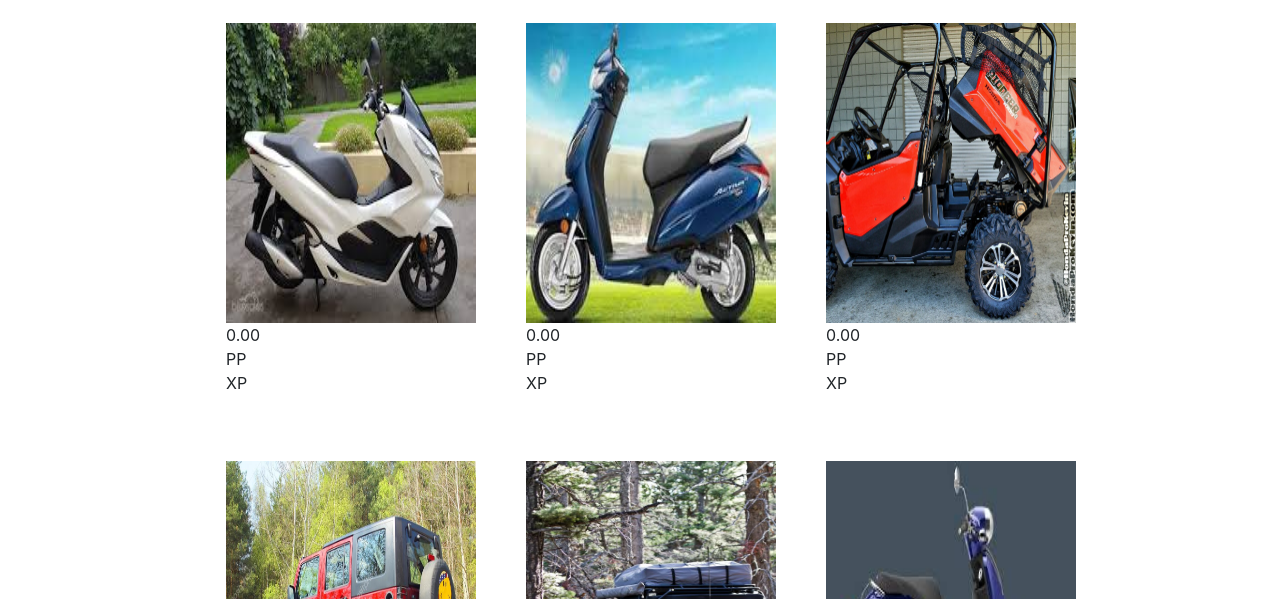
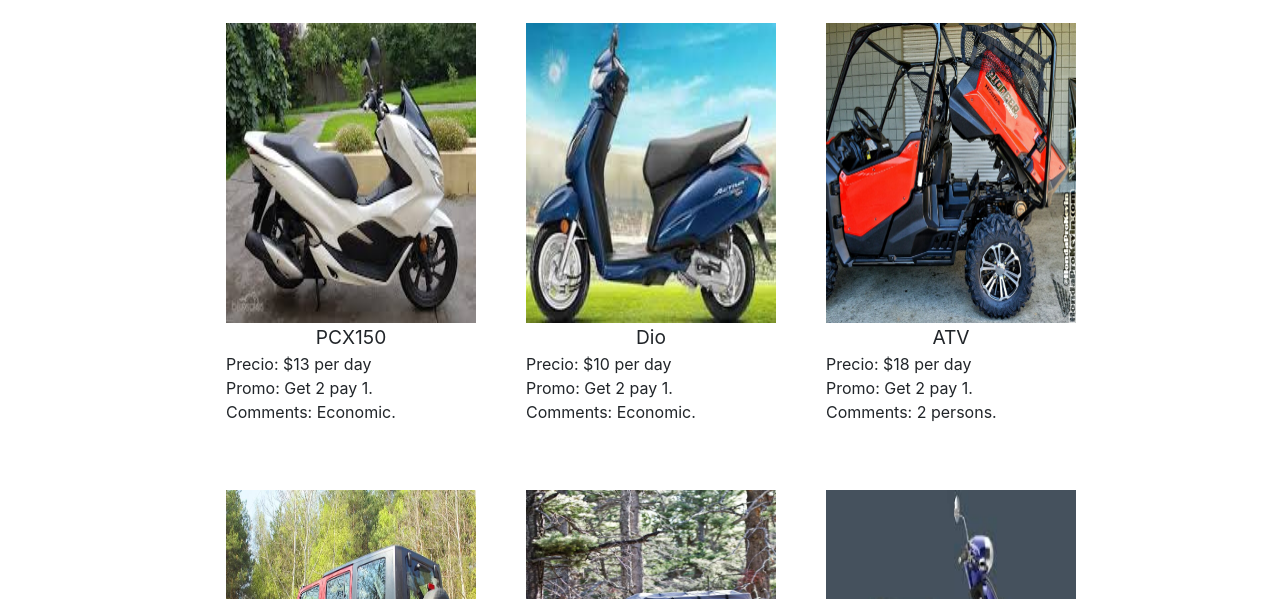
Before and after one commit to CristiamSanchez/projectsBYUI.github.io, a plain HTML site: page rentals.html in a window 1280 px wide. Shown: the part 201-800 px from the top of the page. Drawn offline with Linux system fonts and the light colour scheme.

Commit message:
changes with json file error

```diff
--- a/js/data/data.js
+++ b/js/data/data.json
@@ -1,4 +1,4 @@
-/*Data was validated in https://jsonformatter.curiousconcept.com/#  */
+
 {
     "pack":
     [{
--- a/js/reader.js
+++ b/js/reader.js
@@ -1,5 +1,5 @@
 
-fetch("js/data/data.js")
+fetch('js/data/data.json')
     .then(function (response) {
         return response.json();
     })
@@ -11,32 +11,32 @@
             if(pack[i].name == "Metro"){
                 console.log('Entro');
                 document.getElementById('Metro').innerHTML = pack[i].name;
-                document.getElementById('priceM').innerHTML = 'Precio: $' + pack[i].price;
+                document.getElementById('priceM').innerHTML = 'Precio: $' + pack[i].price + ' per day';
                 document.getElementById('commentM').innerHTML = 'Comments: ' + pack[i].comment;
                 document.getElementById('promoM').innerHTML = 'Promo: ' + pack[i].promo;
             }else if(pack[i].name == "ATV"){
                 document.getElementById('ATV').innerHTML = pack[i].name;
-                document.getElementById('priceA').innerHTML = 'Precio: $' + pack[i].price;
+                document.getElementById('priceA').innerHTML = 'Precio: $' + pack[i].price  + ' per day';
                 document.getElementById('commentA').innerHTML = 'Comments: ' + pack[i].comment;
                 document.getElementById('promoA').innerHTML = 'Promo: ' + pack[i].promo;
             }else if(pack[i].name == "PCX150"){
                 document.getElementById('PCX').innerHTML = pack[i].name;
-                document.getElementById('priceP').innerHTML = 'Precio: $' + pack[i].price;
+                document.getElementById('priceP').innerHTML = 'Precio: $' + pack[i].price + ' per day';
                 document.getElementById('commentP').innerHTML = 'Comments: ' + pack[i].comment;
                 document.getElementById('promoP').innerHTML = 'Promo: ' + pack[i].promo;
             }else if(pack[i].name == "Dio"){
                 document.getElementById('Dio').innerHTML = pack[i].name;
-                document.getElementById('priceD').innerHTML = 'Precio: $' + pack[i].price;
+                document.getElementById('priceD').innerHTML = 'Precio: $' + pack[i].price + ' per day';
                 document.getElementById('commentD').innerHTML = 'Comments: ' + pack[i].comment;
                 document.getElementById('promoD').innerHTML = 'Promo: ' + pack[i].promo;
             }else if(pack[i].name == "Jeep4"){
                 document.getElementById('Jeep4').innerHTML = pack[i].name;
-                document.getElementById('price4').innerHTML = 'Precio: $' + pack[i].price;
+                document.getElementById('price4').innerHTML = 'Precio: $' + pack[i].price + ' per day';
                 document.getElementById('comment4').innerHTML = 'Comments: ' + pack[i].comment;
                 document.getElementById('promo4').innerHTML = 'Promo: ' + pack[i].promo;
             }else if(pack[i].name == "Jeep2"){
                 document.getElementById('Jeep2').innerHTML = pack[i].name;
-                document.getElementById('price2').innerHTML = 'Precio: $' + pack[i].price;
+                document.getElementById('price2').innerHTML = 'Precio: $' + pack[i].price + ' per day';
                 document.getElementById('comment2').innerHTML = 'Comments: ' + pack[i].comment;
                 document.getElementById('promo2').innerHTML = 'Promo: ' + pack[i].promo;
             }else{
```
Also changed, not shown: index.html (+0 -1 lines), 1 other file.
